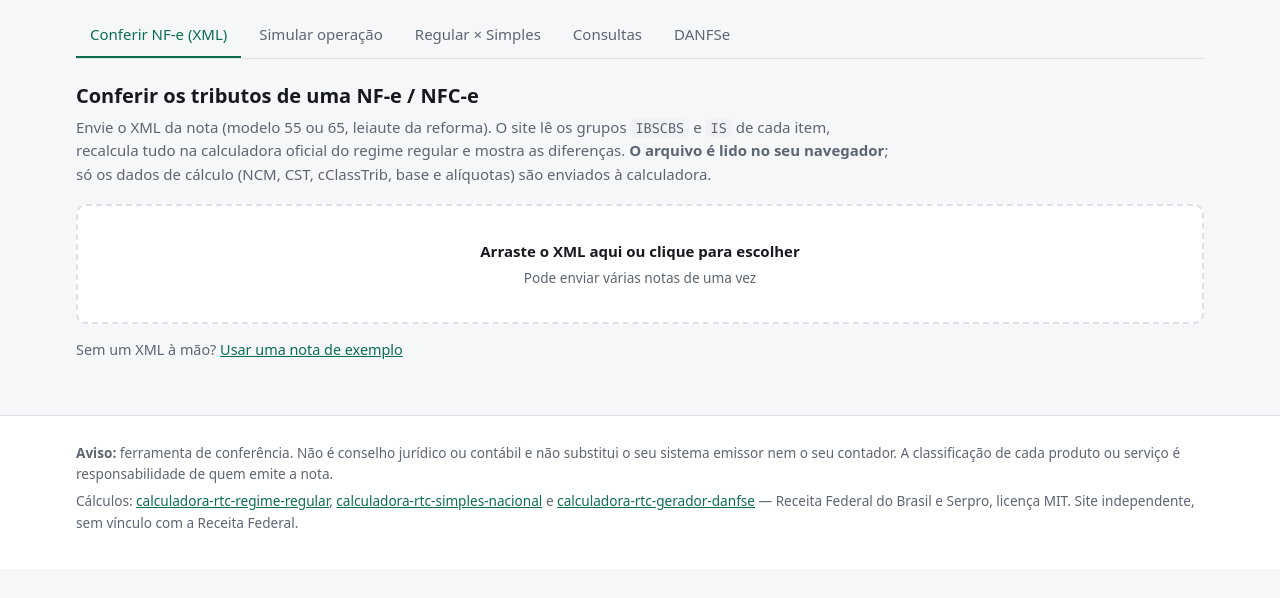
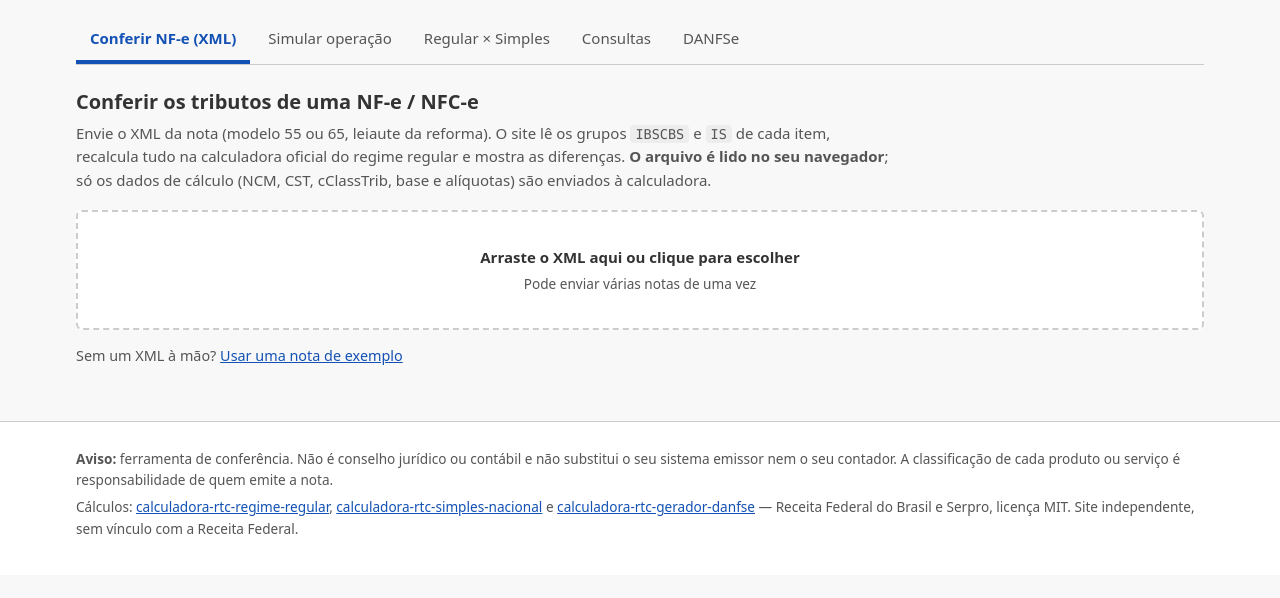
Before and after one commit to franciscomatosjr/conferencia-impostos, a plain HTML site: page web/public/index.html in a window 1280 px wide. Shown: the part 202-800 px from the top of the page. Drawn offline with Linux system fonts and the light colour scheme; no server answers.

Commit message:
Adota a paleta de cores do padrão gov.br
Azul primário #1351B4, faixa azul-marinho no cabeçalho, botões em
pílula e cores de status do Padrão Digital de Governo, com modo escuro
em tons de azul-marinho. Sem logotipo ou marca gov.br.

Co-Authored-By: Claude Opus 5.5 <noreply@anthropic.com>

```diff
--- a/web/public/styles.css
+++ b/web/public/styles.css
@@ -1,46 +1,51 @@
+/* Paleta inspirada no Padrão Digital de Governo (gov.br DS), usado pelo site da Receita Federal. */
 :root {
-  --bg: #f6f7f9;
+  --bg: #f8f8f8;
   --surface: #ffffff;
-  --surface-2: #f0f2f5;
-  --text: #16191f;
-  --muted: #5d6573;
-  --border: #dde1e7;
-  --accent: #0b6e4f;
-  --accent-2: #0d8a63;
+  --surface-2: #ededed;
+  --text: #333333;
+  --muted: #555555;
+  --border: #cccccc;
+  --accent: #1351b4;       /* blue-warm-vivid-70 (primária) */
+  --accent-2: #0c326f;     /* blue-warm-vivid-80 (hover) */
   --on-accent: #ffffff;
-  --ok: #0b7a43;
-  --ok-bg: #e5f5ec;
-  --warn: #9a5b00;
-  --warn-bg: #fff3dc;
-  --bad: #b42318;
-  --bad-bg: #fde8e6;
-  --info-bg: #e8f0fb;
-  --series-1: #0b6e4f;
-  --series-2: #3a5bd9;
-  --radius: 10px;
-  --shadow: 0 1px 2px rgba(16, 24, 40, .05), 0 1px 3px rgba(16, 24, 40, .06);
+  --header-bg: #ffffff;
+  --brand-band: #071d41;   /* blue-warm-vivid-90 */
+  --ok: #168821;
+  --ok-bg: #e3f5e1;
+  --warn: #8a5f00;
+  --warn-bg: #fff5c2;
+  --bad: #e52207;
+  --bad-bg: #fde0db;
+  --info-bg: #dbe8fb;
+  --series-1: #1351b4;
+  --series-2: #d98c00;
+  --radius: 6px;
+  --shadow: 0 1px 6px rgba(0, 0, 0, .16);
   color-scheme: light;
 }
 @media (prefers-color-scheme: dark) {
   :root {
-    --bg: #0f1216;
-    --surface: #171b21;
-    --surface-2: #1f242c;
-    --text: #e8eaee;
-    --muted: #9aa3b2;
-    --border: #2b313b;
-    --accent: #3ccf97;
-    --accent-2: #5fe0ad;
-    --on-accent: #08130f;
-    --ok: #4ad694;
-    --ok-bg: #12301f;
-    --warn: #f2b443;
-    --warn-bg: #33270e;
-    --bad: #ff7a6e;
-    --bad-bg: #3a1714;
-    --info-bg: #17243a;
-    --series-1: #3ccf97;
-    --series-2: #7d97ff;
+    --bg: #071d41;
+    --surface: #0c2652;
+    --surface-2: #133466;
+    --text: #ffffff;
+    --muted: #c5d4eb;
+    --border: #2a4a7f;
+    --accent: #c5d4eb;
+    --accent-2: #ffffff;
+    --on-accent: #071d41;
+    --header-bg: #0c326f;
+    --brand-band: #c5d4eb;
+    --ok: #5fd068;
+    --ok-bg: #0f3a1a;
+    --warn: #ffcd07;
+    --warn-bg: #3d3300;
+    --bad: #ff8a75;
+    --bad-bg: #4a1208;
+    --info-bg: #133466;
+    --series-1: #81aefc;
+    --series-2: #ffb733;
     --shadow: none;
     color-scheme: dark;
   }
@@ -66,7 +71,7 @@ h3 { font-size: 1.02rem; }
 [hidden] { display: none !important; }
 
 /* header */
-.top { background: var(--surface); border-bottom: 1px solid var(--border); position: sticky; top: 0; z-index: 10; }
+.top { background: var(--header-bg); border-top: 4px solid var(--brand-band); box-shadow: var(--shadow); border-bottom: 1px solid var(--border); position: sticky; top: 0; z-index: 10; }
 .top-inner { display: flex; align-items: center; justify-content: space-between; height: 56px; }
 .brand { display: flex; align-items: center; gap: 10px; color: var(--text); text-decoration: none; font-size: 1.1rem; }
 .brand svg { width: 28px; height: 28px; color: var(--accent); }
@@ -83,7 +88,7 @@ h3 { font-size: 1.02rem; }
 .tabs::-webkit-scrollbar { display: none; }
 .tabs a { padding: 10px 14px; text-decoration: none; color: var(--muted); border-bottom: 2px solid transparent; white-space: nowrap; font-weight: 500; }
 .tabs a:hover { color: var(--text); }
-.tabs a[aria-selected="true"] { color: var(--accent); border-color: var(--accent); }
+.tabs a[aria-selected="true"] { color: var(--accent); border-color: var(--accent); border-bottom-width: 4px; font-weight: 600; }
 
 .panel { padding: 24px 0 40px; }
 .panel-head { max-width: 820px; margin-bottom: 18px; }
@@ -119,7 +124,7 @@ legend { font-weight: 600; padding: 0 6px; font-size: .9rem; }
 .aliq-note { margin: 0 0 10px; font-size: .85rem; }
 
 .btn {
-  font: inherit; font-weight: 600; background: var(--accent); color: var(--on-accent); border: 1px solid var(--accent);
+  font: inherit; font-weight: 600; border-radius: 100em !important; background: var(--accent); color: var(--on-accent); border: 1px solid var(--accent);
   padding: 9px 16px; border-radius: 8px; cursor: pointer;
 }
 .btn:hover { background: var(--accent-2); }
```
Also changed, not shown: web/public/favicon.svg.
